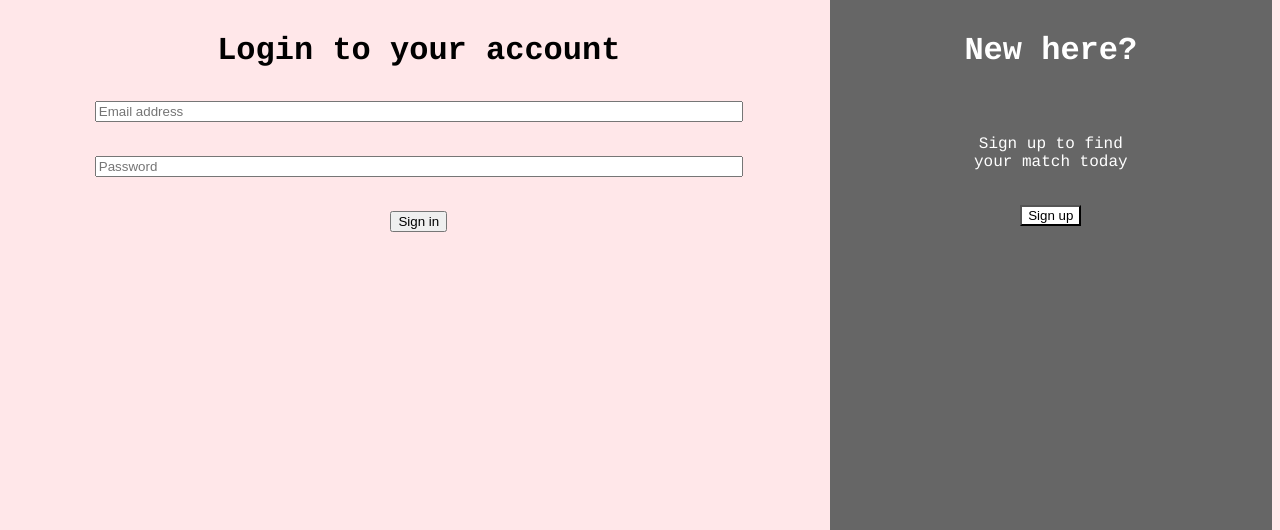
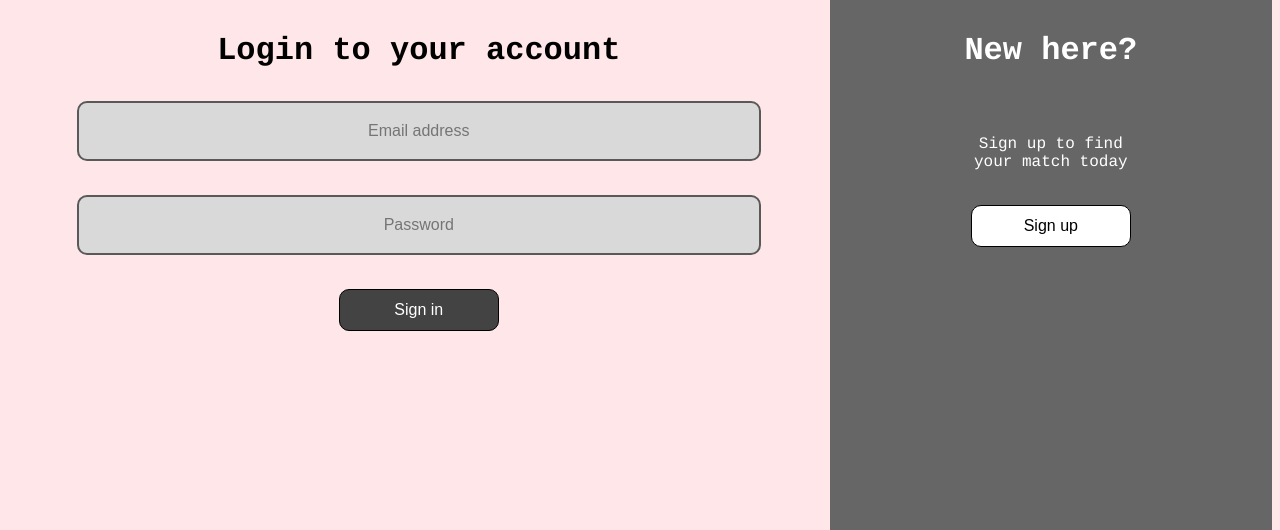
Before and after one commit to waterpie10/Spark, a PHP site: page /login.html in a window 1280 px wide. Shown: the part 56-586 px from the top of the page. Run offline with PHP 8.4, Linux system fonts and the light colour scheme.

Commit message:
Update mystyles.css

```diff
--- a/mystyles.css
+++ b/mystyles.css
@@ -28,6 +28,7 @@ font-size: 1em;
 display: flex;
 justify-content: center;
 align-items: center;
+in-height: 100vh;
 margin-left: auto;
 margin-right: auto;
 }
@@ -35,6 +36,7 @@ margin-right: auto;
     background-color: #595959;
     color: #ffffff;
 }
+
 .box2 {
     border-radius: 20px; /* Adjust the value to increase or decrease the roundness */
     border: 1px solid #000; /* Optional: Add border for visual effect */
@@ -49,6 +51,7 @@ font-size: 1em;
 display: flex;
 justify-content: center;
 align-items: center;
+in-height: 100vh;
 margin-left: auto;
 margin-right: auto;
 }
@@ -64,6 +67,7 @@ font-size: 1em;
 display: flex;
 justify-content: center;
 align-items: center;
+in-height: 100vh;
 margin-left: auto;
 margin-right: auto;
 }
@@ -75,43 +79,46 @@ margin-right: auto;
     margin: 0 auto;
 }
 
-.radios {
-    list-style-type: none;
-}
+input[type="text"] {
+    border-radius: 10px; /* Adjust the value to increase or decrease the roundness */
+    border: 1px solid #000; /* Optional: Add border for visual effect */
+    padding: 20px; /* Add padding to the box content */
 
-.radios input {
-    visibility: hidden;
-}
-
-
-.radios label { /* i copied most of this section from box 1 above */
-    font-family: Verdana, Geneva, Tahoma, sans-serif;
-    padding: 20px;
-    border-radius: 10px;
 background-color: #d9d9d9ff;
-    border: 2px solid #595959;
+border-width: 2px;
+border-color: #595959;
 text-align: center;
 color: #434343;
 width: 50em;
 height: 1em;
+font-size: 1em;
 display: flex;
 justify-content: center;
 align-items: center;
+in-height: 100vh;
 margin-left: auto;
 margin-right: auto;
+}
+
+.box4 {
+    border-radius: 10px; /* Adjust the value to increase or decrease the roundness */
+    border: 1px solid #000; /* Optional: Add border for visual effect */
+    padding: 20px; /* Add padding to the box content */
+background-color: #434343ff;
+text-align: center;
+color: white;
+text-align: center;
+width: 10em;
+height: 2em;
+font-size: 1em;
+display: flex;
+justify-content: center;
+align-items: center;
+in-height: 100vh;
+margin-left: auto;
+margin-right: auto;
+}
+.text{
+    color:white;
     font-size: 1em;
 }
-
-.radios label:hover {
-    background-color: #6F6F6F;
-    color: #ffffff;
-}
-
-.radios input:checked + label {
-    background-color: #595959;
-    color: #ffffff;
-}
-
-.question {
-    display: none;
-}
```
Lines whose indentation alone changed are shown as unchanged.
